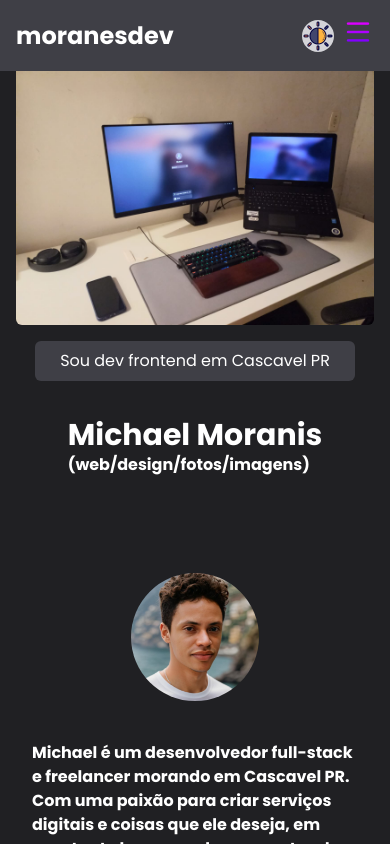
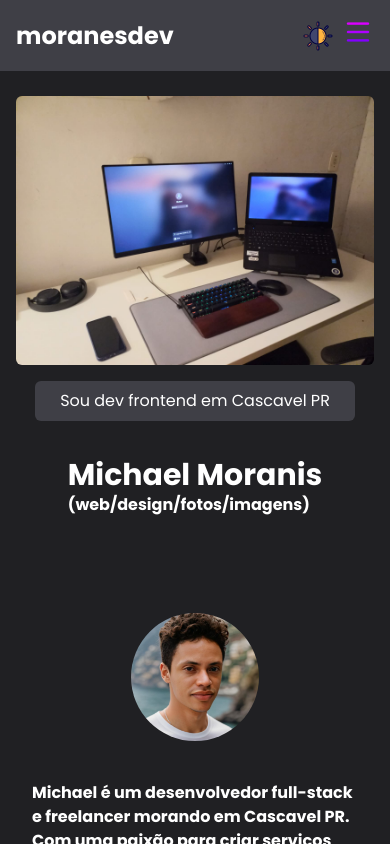
Before and after one commit to MichaelMoranis/portifolio, a React (Vite) app: page / in a window 390 px wide. Shown: the top 844 px of the page. Built offline with nearby package versions, Linux system fonts and the light colour scheme.

Commit message:
removendo cor dos icones do header

```diff
--- a/src/components/Banner/index.tsx
+++ b/src/components/Banner/index.tsx
@@ -3,7 +3,7 @@ import Bar from "../Bar";
 
 function Banner() {
   return (
-    <div className="flex flex-col items-center content-center justify-between md:mt-10 md:w-full lg:w-full">
+    <div className="flex flex-col items-center content-center justify-between mt-10 md:mt-10 md:w-full lg:w-full">
       <div className="w-fullj pb-4">
         <img
           className="rounded-md w-96"
--- a/src/components/LayoutRouter/Layout.tsx
+++ b/src/components/LayoutRouter/Layout.tsx
@@ -52,7 +52,7 @@ function Layout() {
               <button onClick={toggleDisplayMode}>
                 <img
                   src={sunIcon}
-                  className="h-8 w-8 md:w-12 md:h-12 bg-zinc-300 rounded-full"
+                  className="h-8 w-8 md:w-12 md:h-12 rounded-full"
                 />
               </button>
               <NavigationBar />
```
